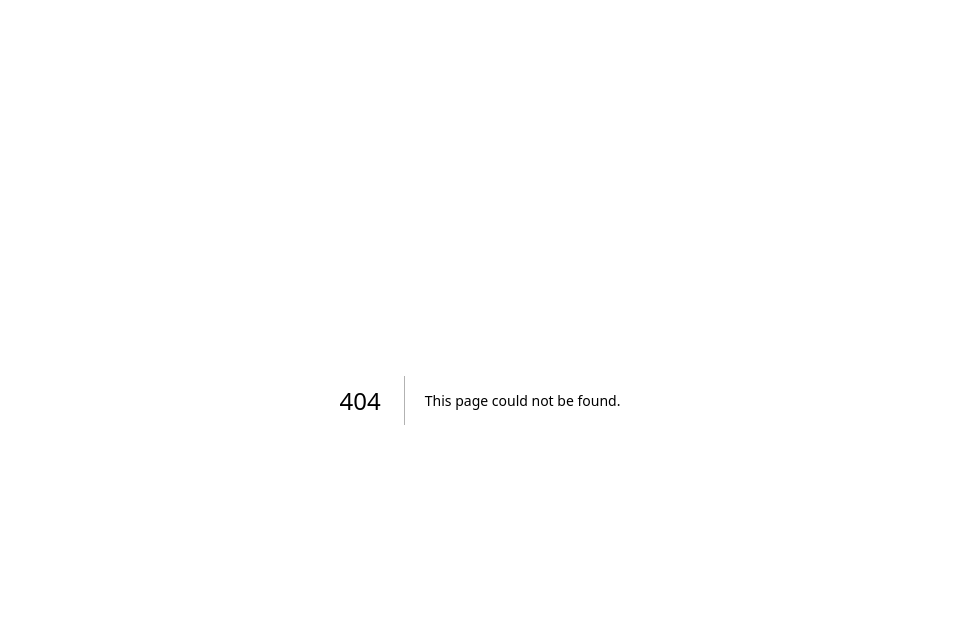
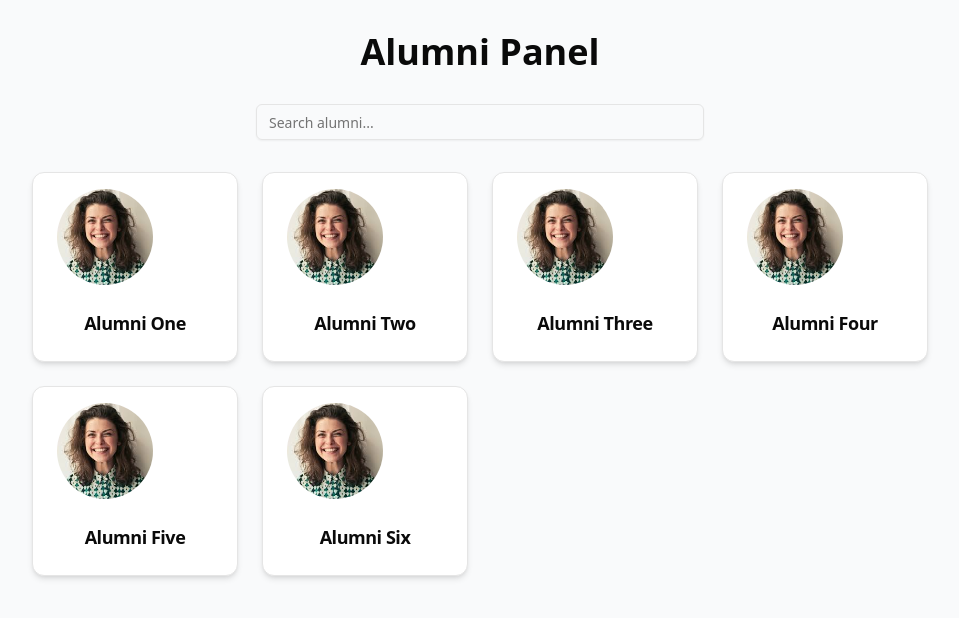
Before and after one commit to cfgcolumbus24/Team-12, a Next.js app in the folder lmcc-ui/: page /home in a window 1280 px wide. Before the commit this address had no page. Shown: the top 618 px of the page, without its empty margins (160-1119 px from the left). Built offline with nearby package versions, Linux system fonts and the light colour scheme.

Commit message:
added default home landing page with stock pics

```diff
--- a/lmcc-ui/package.json
+++ b/lmcc-ui/package.json
@@ -10,6 +10,7 @@
   },
   "dependencies": {
     "@radix-ui/react-icons": "^1.3.1",
+    "@radix-ui/react-navigation-menu": "^1.2.1",
     "@radix-ui/react-slot": "^1.1.0",
     "class-variance-authority": "^0.7.0",
     "clsx": "^2.1.1",
--- /dev/null
+++ b/lmcc-ui/src/app/home/page.js
@@ -0,0 +1,67 @@
+"use client";
+
+import { Input } from "@/components/ui/input";
+import { Card, CardContent, CardHeader, CardTitle } from "@/components/ui/card";
+import { useState } from "react";
+import Image from "next/image";
+
+export default function AlumniPanel() {
+  const [searchTerm, setSearchTerm] = useState("");
+
+  // Sample data for alumni (replace with real image paths)
+  const alumniData = [
+    { id: 1, name: "Alumni One", picture: "/assets/stock1.jpeg" },
+    { id: 2, name: "Alumni Two", picture: "/assets/stock1.jpeg" },
+    { id: 3, name: "Alumni Three", picture: "/assets/stock1.jpeg" },
+    { id: 4, name: "Alumni Four", picture: "/assets/stock1.jpeg" },
+    { id: 5, name: "Alumni Five", picture: "/assets/stock1.jpeg" },
+    { id: 6, name: "Alumni Six", picture: "/assets/stock1.jpeg" },
+  ];
+
+  // Filter alumni based on the search term
+  const filteredAlumni = alumniData.filter((alumnus) =>
+    alumnus.name.toLowerCase().includes(searchTerm.toLowerCase())
+  );
+
+  return (
+    <div className="min-h-screen bg-gray-50 py-8 px-4">
+      <div className="max-w-4xl mx-auto">
+        <h1 className="text-4xl font-bold text-center mb-8">Alumni Panel</h1>
+
+        {/* Search Input */}
+        <div className="mb-8 flex justify-center">
+          <Input
+            type="text"
+            placeholder="Search alumni..."
+            className="w-full max-w-md"
+            value={searchTerm}
+            onChange={(e) => setSearchTerm(e.target.value)}
+          />
+        </div>
+
+        {/* Alumni Grid */}
+        <div className="grid gap-6 sm:grid-cols-2 md:grid-cols-3 lg:grid-cols-4">
+          {filteredAlumni.map((alumnus) => (
+            <Card key={alumnus.id} className="shadow-md">
+              <CardHeader className="flex justify-center pt-4">
+                <div className="relative w-24 h-24">
+                  <Image
+                    src={alumnus.picture}
+                    alt={`${alumnus.name}'s profile`}
+                    fill
+                    className="rounded-full object-cover"
+                  />
+                </div>
+              </CardHeader>
+              <CardContent>
+                <CardTitle className="text-center text-lg font-semibold">
+                  {alumnus.name}
+                </CardTitle>
+              </CardContent>
+            </Card>
+          ))}
+        </div>
+      </div>
+    </div>
+  );
+}
--- /dev/null
+++ b/lmcc-ui/src/components/ui/card.jsx
@@ -0,0 +1,50 @@
+import * as React from "react"
+
+import { cn } from "@/lib/utils"
+
+const Card = React.forwardRef(({ className, ...props }, ref) => (
+  <div
+    ref={ref}
+    className={cn("rounded-xl border bg-card text-card-foreground shadow", className)}
+    {...props} />
+))
+Card.displayName = "Card"
+
+const CardHeader = React.forwardRef(({ className, ...props }, ref) => (
+  <div
+    ref={ref}
+    className={cn("flex flex-col space-y-1.5 p-6", className)}
+    {...props} />
+))
+CardHeader.displayName = "CardHeader"
+
+const CardTitle = React.forwardRef(({ className, ...props }, ref) => (
+  <h3
+    ref={ref}
+    className={cn("font-semibold leading-none tracking-tight", className)}
+    {...props} />
+))
+CardTitle.displayName = "CardTitle"
+
+const CardDescription = React.forwardRef(({ className, ...props }, ref) => (
+  <p
+    ref={ref}
+    className={cn("text-sm text-muted-foreground", className)}
+    {...props} />
+))
+CardDescription.displayName = "CardDescription"
+
+const CardContent = React.forwardRef(({ className, ...props }, ref) => (
+  <div ref={ref} className={cn("p-6 pt-0", className)} {...props} />
+))
+CardContent.displayName = "CardContent"
+
+const CardFooter = React.forwardRef(({ className, ...props }, ref) => (
+  <div
+    ref={ref}
+    className={cn("flex items-center p-6 pt-0", className)}
+    {...props} />
+))
+CardFooter.displayName = "CardFooter"
+
+export { Card, CardHeader, CardFooter, CardTitle, CardDescription, CardContent }
--- /dev/null
+++ b/lmcc-ui/src/components/ui/input.jsx
@@ -0,0 +1,19 @@
+import * as React from "react"
+
+import { cn } from "@/lib/utils"
+
+const Input = React.forwardRef(({ className, type, ...props }, ref) => {
+  return (
+    (<input
+      type={type}
+      className={cn(
+        "flex h-9 w-full rounded-md border border-input bg-transparent px-3 py-1 text-sm shadow-sm transition-colors file:border-0 file:bg-transparent file:text-sm file:font-medium file:text-foreground placeholder:text-muted-foreground focus-visible:outline-none focus-visible:ring-1 focus-visible:ring-ring disabled:cursor-not-allowed disabled:opacity-50",
+        className
+      )}
+      ref={ref}
+      {...props} />)
+  );
+})
+Input.displayName = "Input"
+
+export { Input }
--- /dev/null
+++ b/lmcc-ui/src/components/ui/navigation-menu.jsx
@@ -0,0 +1,104 @@
+import * as React from "react"
+import { ChevronDownIcon } from "@radix-ui/react-icons"
+import * as NavigationMenuPrimitive from "@radix-ui/react-navigation-menu"
+import { cva } from "class-variance-authority"
+
+import { cn } from "@/lib/utils"
+
+const NavigationMenu = React.forwardRef(({ className, children, ...props }, ref) => (
+  <NavigationMenuPrimitive.Root
+    ref={ref}
+    className={cn(
+      "relative z-10 flex max-w-max flex-1 items-center justify-center",
+      className
+    )}
+    {...props}>
+    {children}
+    <NavigationMenuViewport />
+  </NavigationMenuPrimitive.Root>
+))
+NavigationMenu.displayName = NavigationMenuPrimitive.Root.displayName
+
+const NavigationMenuList = React.forwardRef(({ className, ...props }, ref) => (
+  <NavigationMenuPrimitive.List
+    ref={ref}
+    className={cn(
+      "group flex flex-1 list-none items-center justify-center space-x-1",
+      className
+    )}
+    {...props} />
+))
+NavigationMenuList.displayName = NavigationMenuPrimitive.List.displayName
+
+const NavigationMenuItem = NavigationMenuPrimitive.Item
+
+const navigationMenuTriggerStyle = cva(
+  "group inline-flex h-9 w-max items-center justify-center rounded-md bg-background px-4 py-2 text-sm font-medium transition-colors hover:bg-accent hover:text-accent-foreground focus:bg-accent focus:text-accent-foreground focus:outline-none disabled:pointer-events-none disabled:opacity-50 data-[active]:bg-accent/50 data-[state=open]:bg-accent/50"
+)
+
+const NavigationMenuTrigger = React.forwardRef(({ className, children, ...props }, ref) => (
+  <NavigationMenuPrimitive.Trigger
+    ref={ref}
+    className={cn(navigationMenuTriggerStyle(), "group", className)}
+    {...props}>
+    {children}{" "}
+    <ChevronDownIcon
+      className="relative top-[1px] ml-1 h-3 w-3 transition duration-300 group-data-[state=open]:rotate-180"
+      aria-hidden="true" />
+  </NavigationMenuPrimitive.Trigger>
+))
+NavigationMenuTrigger.displayName = NavigationMenuPrimitive.Trigger.displayName
+
+const NavigationMenuContent = React.forwardRef(({ className, ...props }, ref) => (
+  <NavigationMenuPrimitive.Content
+    ref={ref}
+    className={cn(
+      "left-0 top-0 w-full data-[motion^=from-]:animate-in data-[motion^=to-]:animate-out data-[motion^=from-]:fade-in data-[motion^=to-]:fade-out data-[motion=from-end]:slide-in-from-right-52 data-[motion=from-start]:slide-in-from-left-52 data-[motion=to-end]:slide-out-to-right-52 data-[motion=to-start]:slide-out-to-left-52 md:absolute md:w-auto ",
+      className
+    )}
+    {...props} />
+))
+NavigationMenuContent.displayName = NavigationMenuPrimitive.Content.displayName
+
+const NavigationMenuLink = NavigationMenuPrimitive.Link
+
+const NavigationMenuViewport = React.forwardRef(({ className, ...props }, ref) => (
+  <div className={cn("absolute left-0 top-full flex justify-center")}>
+    <NavigationMenuPrimitive.Viewport
+      className={cn(
+        "origin-top-center relative mt-1.5 h-[var(--radix-navigation-menu-viewport-height)] w-full overflow-hidden rounded-md border bg-popover text-popover-foreground shadow data-[state=open]:animate-in data-[state=closed]:animate-out data-[state=closed]:zoom-out-95 data-[state=open]:zoom-in-90 md:w-[var(--radix-navigation-menu-viewport-width)]",
+        className
+      )}
+      ref={ref}
+      {...props} />
+  </div>
+))
+NavigationMenuViewport.displayName =
+  NavigationMenuPrimitive.Viewport.displayName
+
+const NavigationMenuIndicator = React.forwardRef(({ className, ...props }, ref) => (
+  <NavigationMenuPrimitive.Indicator
+    ref={ref}
+    className={cn(
+      "top-full z-[1] flex h-1.5 items-end justify-center overflow-hidden data-[state=visible]:animate-in data-[state=hidden]:animate-out data-[state=hidden]:fade-out data-[state=visible]:fade-in",
+      className
+    )}
+    {...props}>
+    <div
+      className="relative top-[60%] h-2 w-2 rotate-45 rounded-tl-sm bg-border shadow-md" />
+  </NavigationMenuPrimitive.Indicator>
+))
+NavigationMenuIndicator.displayName =
+  NavigationMenuPrimitive.Indicator.displayName
+
+export {
+  navigationMenuTriggerStyle,
+  NavigationMenu,
+  NavigationMenuList,
+  NavigationMenuItem,
+  NavigationMenuContent,
+  NavigationMenuTrigger,
+  NavigationMenuLink,
+  NavigationMenuIndicator,
+  NavigationMenuViewport,
+}
```
Also changed, not shown: lmcc-ui/public/assets/stock1.jpeg (added), 1 other file (tests, documents, lock files or other folders).
